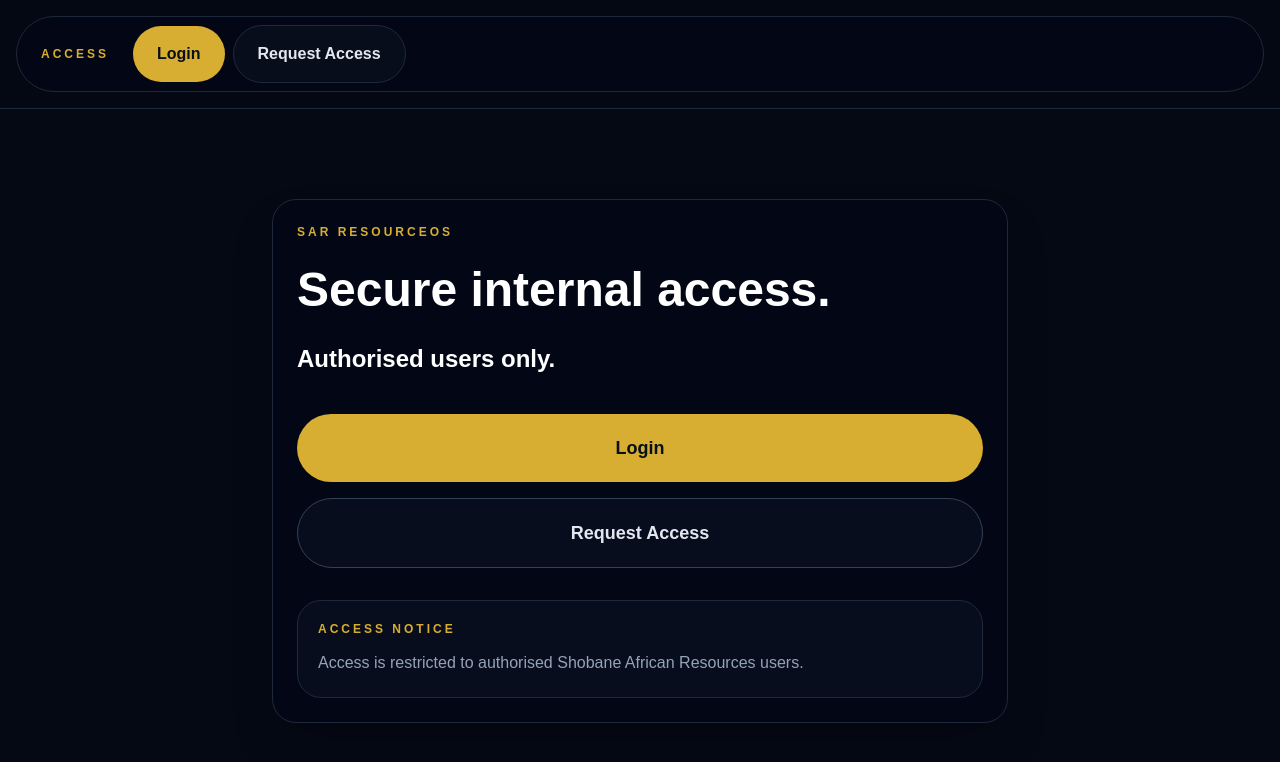
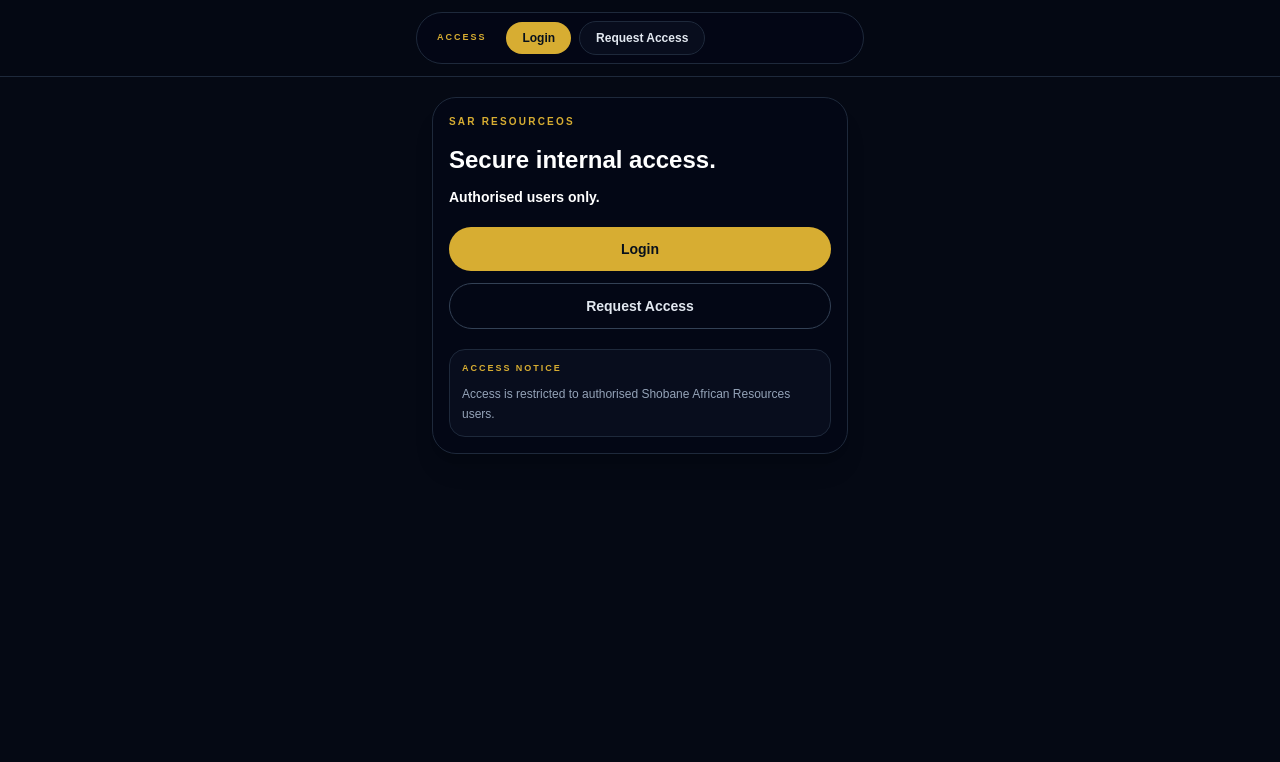
Before and after one commit to shobanesiyanda/sar-resourceos-golden-path-proof, a Next.js app: page / in a window 1280 px wide. Shown: the top 762 px of the page. Built offline with nearby package versions, Linux system fonts and the light colour scheme; no server answers.

Commit message:
Compact signed-in home page

```diff
--- a/app/page.tsx
+++ b/app/page.tsx
@@ -1,125 +1,145 @@
 "use client";
 
+import Link from "next/link";
 import { useEffect, useState } from "react";
-import Link from "next/link";
 import { createClient } from "../lib/supabase/client";
 
-type AuthState = "checking" | "signed_in" | "signed_out";
+type SessionState = "checking" | "signed_in" | "signed_out";
 
-function statusLabel(state: AuthState) {
-  if (state === "checking") return "Checking";
-  if (state === "signed_in") return "Signed In";
-  return "Access";
-}
+export default function HomePage() {
+  const supabase = createClient();
+  const [sessionState, setSessionState] =
+    useState<SessionState>("checking");
 
-function NavPill({
-  href,
-  label,
-  active,
-}: {
-  href: string;
-  label: string;
-  active?: boolean;
-}) {
-  return (
-    <Link
-      href={href}
-      className={
-        active
-          ? "shrink-0 rounded-full bg-[#d7ad32] px-6 py-4 text-base font-black text-[#07101c]"
-          : "shrink-0 rounded-full border border-slate-800 bg-slate-900/40 px-6 py-4 text-base font-black text-slate-200"
-      }
-    >
-      {label}
-    </Link>
+  useEffect(() => {
+    async function checkSession() {
+      const { data } = await supabase.auth.getSession();
+
+      setSessionState(
+        data.session ? "signed_in" : "signed_out"
       );
     }
 
-export default function HomePage() {
-  const supabase = createClient();
+    checkSession();
 
-  const [authState, setAuthState] = useState<AuthState>("checking");
+    const { data: listener } =
+      supabase.auth.onAuthStateChange((_event, session) => {
+        setSessionState(session ? "signed_in" : "signed_out");
+      });
 
-  useEffect(() => {
-    async function checkAuth() {
-      const { data } = await supabase.auth.getUser();
-      setAuthState(data.user ? "signed_in" : "signed_out");
-    }
-
-    checkAuth();
+    return () => {
+      listener.subscription.unsubscribe();
+    };
   }, [supabase]);
 
-  const signedIn = authState === "signed_in";
+  const signedIn = sessionState === "signed_in";
+  const checking = sessionState === "checking";
 
   return (
     <main className="min-h-screen bg-[#050914] text-white">
-      <div className="sticky top-0 z-50 border-b border-slate-800 bg-[#050914]/95 px-4 py-4 backdrop-blur">
-        <nav className="mx-auto flex max-w-7xl items-center gap-2 overflow-x-auto rounded-full border border-slate-800 bg-slate-950/60 p-2">
-          <div className="shrink-0 px-4 py-3">
-            <p className="text-xs font-black uppercase tracking-[0.25em] text-[#d7ad32]">
-              {statusLabel(authState)}
+      <div className="sticky top-0 z-50 border-b border-slate-800 bg-[#050914]/95 px-3 py-3">
+        <nav className="mx-auto flex max-w-md items-center gap-2 overflow-x-auto rounded-full border border-slate-800 bg-slate-950/60 p-2">
+          <div className="shrink-0 px-3 py-2">
+            <p className="text-[9px] font-black uppercase tracking-[0.22em] text-[#d7ad32]">
+              {checking
+                ? "Checking"
+                : signedIn
+                ? "Signed In"
+                : "Access"}
             </p>
           </div>
 
           {signedIn ? (
             <>
-              <NavPill href="/dashboard" label="Dash" active />
-              <NavPill href="/leads" label="Leads" />
-              <NavPill href="/route-builder" label="Route" />
-              <NavPill href="/operations" label="Ops" />
-              <NavPill href="/finance" label="Finance" />
-              <NavPill href="/analytics" label="Analytics" />
-              <NavPill href="/documents" label="Docs" />
-              <NavPill href="/logout" label="Out" />
+              <Link
+                href="/dashboard"
+                className="shrink-0 rounded-full bg-[#d7ad32] px-4 py-2 text-xs font-black text-[#07101c]"
+              >
+                Dash
+              </Link>
+
+              <Link
+                href="/leads"
+                className="shrink-0 rounded-full border border-slate-800 bg-slate-900/40 px-4 py-2 text-xs font-black text-slate-200"
+              >
+                Leads
+              </Link>
+
+              <Link
+                href="/route"
+                className="shrink-0 rounded-full border border-slate-800 bg-slate-900/40 px-4 py-2 text-xs font-black text-slate-200"
+              >
+                Route
+              </Link>
             </>
           ) : (
             <>
-              <NavPill href="/login" label="Login" active />
-              <NavPill href="/login" label="Request Access" />
+              <Link
+                href="/login"
+                className="shrink-0 rounded-full bg-[#d7ad32] px-4 py-2 text-xs font-black text-[#07101c]"
+              >
+                Login
+              </Link>
+
+              <Link
+                href="/login"
+                className="shrink-0 rounded-full border border-slate-800 bg-slate-900/40 px-4 py-2 text-xs font-black text-slate-200"
+              >
+                Request Access
+              </Link>
             </>
           )}
         </nav>
       </div>
 
-      <div className="mx-auto flex min-h-[calc(100vh-96px)] max-w-3xl items-center px-4 py-8">
-        <section className="w-full rounded-3xl border border-slate-800 bg-slate-950/40 p-6 shadow-2xl">
-          <p className="text-xs font-black uppercase tracking-[0.25em] text-[#d7ad32]">
+      <div className="mx-auto max-w-md px-4 py-5">
+        <section className="rounded-3xl border border-slate-800 bg-slate-950/40 p-4 shadow-xl">
+          <p className="text-[10px] font-black uppercase tracking-[0.22em] text-[#d7ad32]">
             SAR ResourceOS
           </p>
 
-          <h1 className="mt-5 text-5xl font-black leading-tight text-white">
+          <h1 className="mt-4 text-2xl font-black leading-tight text-white">
             Secure internal access.
           </h1>
 
-          <p className="mt-6 text-2xl font-black leading-tight text-white">
+          <p className="mt-3 text-sm font-black text-white">
             Authorised users only.
           </p>
 
-          <div className="mt-10 space-y-4">
+          <div className="mt-5">
+            {signedIn ? (
               <Link
-              href={signedIn ? "/dashboard" : "/login"}
-              className="inline-flex w-full justify-center rounded-full bg-[#d7ad32] px-6 py-5 text-lg font-black text-[#07101c]"
+                href="/dashboard"
+                className="block w-full rounded-full bg-[#d7ad32] px-4 py-3 text-center text-sm font-black text-[#07101c]"
               >
-              {signedIn ? "Open Dashboard" : "Login"}
+                Open Dashboard
+              </Link>
+            ) : (
+              <div className="grid gap-3">
+                <Link
+                  href="/login"
+                  className="block w-full rounded-full bg-[#d7ad32] px-4 py-3 text-center text-sm font-black text-[#07101c]"
+                >
+                  Login
                 </Link>
 
-            {!signedIn ? (
                 <Link
                   href="/login"
-                className="inline-flex w-full justify-center rounded-full border border-slate-700 bg-slate-900/40 px-6 py-5 text-lg font-black text-slate-200"
+                  className="block w-full rounded-full border border-slate-700 px-4 py-3 text-center text-sm font-black text-slate-200"
                 >
                   Request Access
                 </Link>
-            ) : null}
+              </div>
+            )}
           </div>
 
-          <div className="mt-8 rounded-3xl border border-slate-800 bg-slate-900/40 p-5">
-            <p className="text-xs font-black uppercase tracking-[0.25em] text-[#d7ad32]">
+          <div className="mt-5 rounded-2xl border border-slate-800 bg-slate-900/40 p-3">
+            <p className="text-[9px] font-black uppercase tracking-[0.22em] text-[#d7ad32]">
               Access Notice
             </p>
-            <p className="mt-3 text-base leading-7 text-slate-400">
-              Access is restricted to authorised Shobane African Resources
-              users.
+
+            <p className="mt-2 text-xs leading-5 text-slate-400">
+              Access is restricted to authorised Shobane African Resources users.
             </p>
           </div>
         </section>
```
Lines whose indentation alone changed are shown as unchanged.
